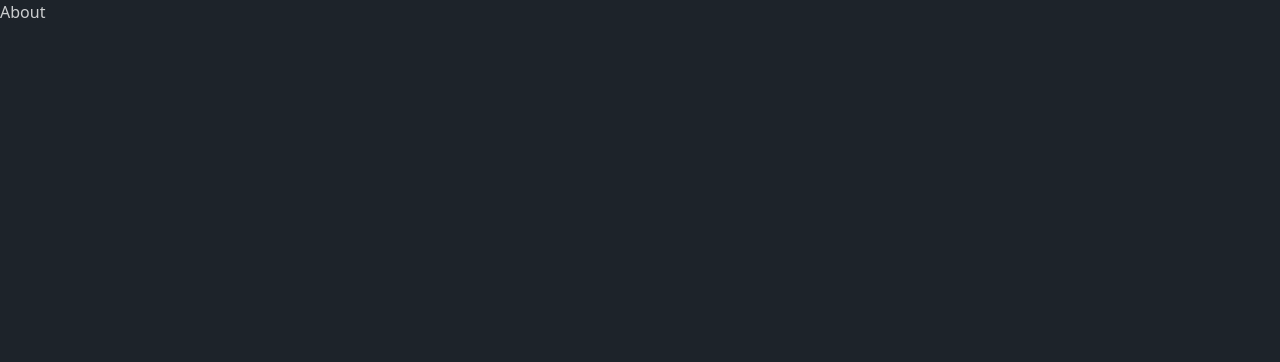
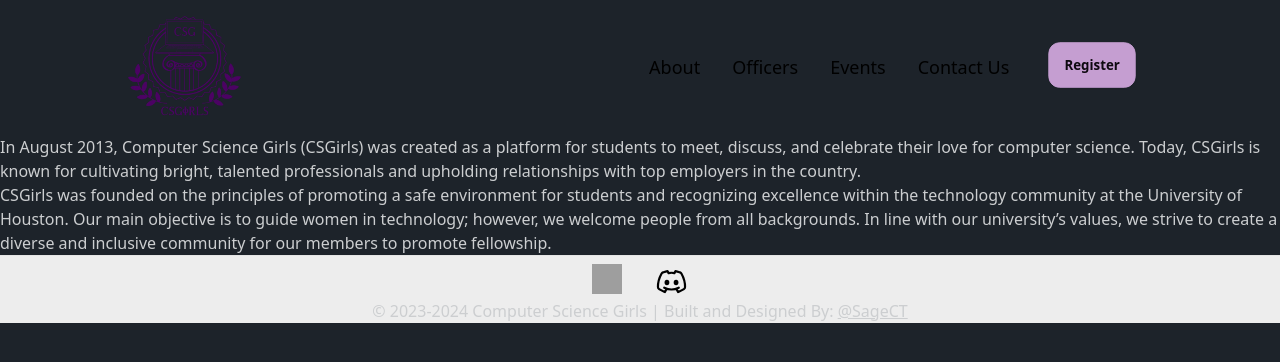
Before and after one commit to CSGirlsUH/csgirls-website, a React (Vite) app in the folder csgwebsite/: page /about in a window 1280 px wide. Shown: the top 362 px of the page. Built offline with nearby package versions, Linux system fonts and the light colour scheme; grey boxes are pictures that could not be loaded.

Commit message:
Started work on About.tsx

```diff
--- /dev/null
+++ b/csgwebsite/src/components/AboutMain.tsx
@@ -0,0 +1,30 @@
+import React from "react";
+
+function AboutMain() {
+  return (
+    <>
+      {/* Main Text */}
+      <div>
+        <p>
+          In August 2013, Computer Science Girls (CSGirls) was created as a
+          platform for students to meet, discuss, and celebrate their love for
+          computer science. Today, CSGirls is known for cultivating bright,
+          talented professionals and upholding relationships with top employers
+          in the country.
+        </p>
+        <p>
+          CSGirls was founded on the principles of promoting a safe environment
+          for students and recognizing excellence within the technology
+          community at the University of Houston. Our main objective is to guide
+          women in technology; however, we welcome people from all backgrounds.
+          In line with our university’s values, we strive to create a diverse
+          and inclusive community for our members to promote fellowship.
+        </p>
+        {/* Why Should You Join CSG? */}
+        {/* Use card components to add features/perks of joining */}
+      </div>
+    </>
+  );
+}
+
+export default AboutMain;
--- a/csgwebsite/src/components/OrgActions.tsx
+++ b/csgwebsite/src/components/OrgActions.tsx
@@ -34,7 +34,7 @@ const OrgActions = () => {
           />
         </div>
       </div>
-
+      {/* TODO: FIX BUTTON ON DONATE ACTION */}
       {/* Desktop View */}
       <div className="hidden md:flex md:flex-row justify-around">
         <div className="flex flex-1 justify-between bg-bggray w-screen py-[45px]">
@@ -54,11 +54,9 @@ const OrgActions = () => {
 
           {/* Donate to Our Organization */}
           <div className="flex flex-col content-center">
-            <h1 className="text-left text-4xl min-w-[300px]">
-              Donate to Our Organization!
-            </h1>
+            <h1 className="text-left text-4xl">Donate to Our Organization!</h1>
             <div>
-              <p className="text-left text-xl sm:w-[370px] lg:w-[370px] max-h-[121px] pt-1">
+              <p className="text-left text-xl sm:w-[100px] lg:w-[370px] max-h-[300px] pt-1">
                 Words words words about donating that IDK yet.
               </p>
 
--- a/csgwebsite/src/pages/About.tsx
+++ b/csgwebsite/src/pages/About.tsx
@@ -1,8 +1,20 @@
 // import Navbar from "./components/Navbar";
 // import Card from "./components/Card";
 
+import Navbar from "../components/Navbar";
+import Footer from "../components/Footer";
+import AboutMain from "../components/AboutMain";
+
 function About() {
-  return <div>About</div>;
+  return (
+    <>
+      <div>
+        <Navbar />
+        <AboutMain />
+        <Footer />
+      </div>
+    </>
+  );
 }
 
 export default About;
```
